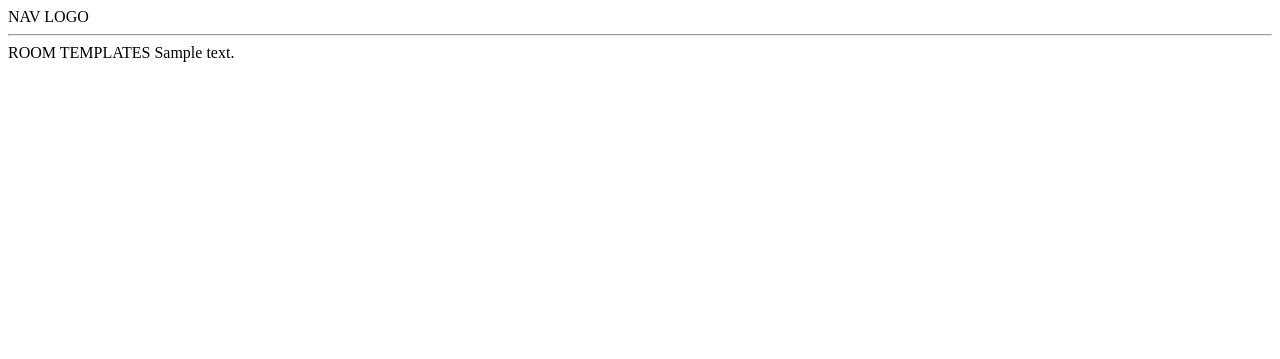
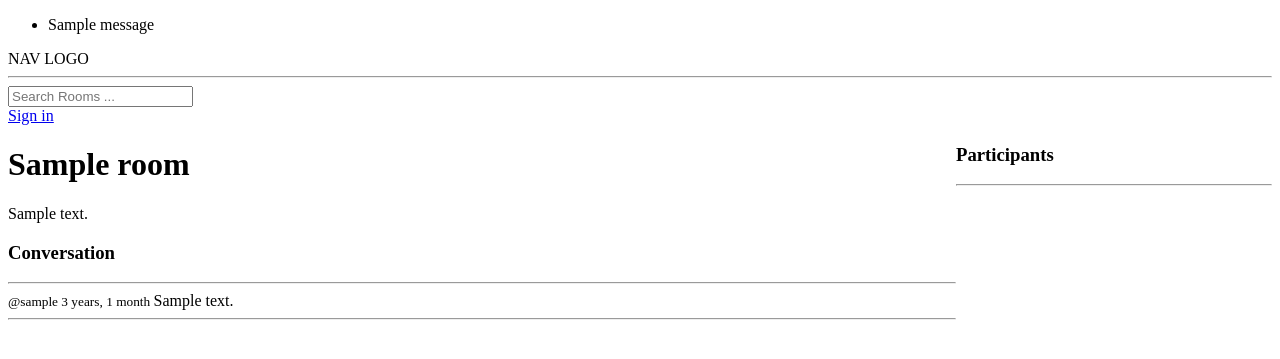
Before and after one commit to ka-dir/blinkit, a Django app: page /room/1 in a window 1280 px wide. Shown: the top 359 px of the page. Run offline with Django 4.2, Linux system fonts and the light colour scheme; tables that the repository leaves empty hold one stand-in row (values such as "Sample post"); one stand-in notice (Sample message) is shown.

Commit message:
chat messaging parts

```diff
--- a/base/models.py
+++ b/base/models.py
@@ -15,7 +15,7 @@ class Room(models.Model):
     topic = models.ForeignKey(Topic, on_delete=models.SET_NULL, null=True)
     name = models.CharField(max_length=200)
     description = models.TextField(null=True, blank=True)
-    # participants
+    participants = models.ManyToManyField(User, related_name='participants', blank=True, null=True)
     updated_at = models.DateTimeField(auto_now=True)
     created_at = models.DateTimeField(auto_now_add=True)
 
--- a/base/templates/base/home.html
+++ b/base/templates/base/home.html
@@ -24,14 +24,18 @@
 
         </div>
         <div>
+        <h5>{{ rooms_count }} rooms available</h5>
             <a href="{% url 'create-room' %}">Create Room</a>
 
             <div>
                 {% for room in rooms %}
                     <div>
+                    {% if request.user == room.host %}
 
                         <a href="{% url 'update-room' room.id %}">Edit</a>
                         <a href="{% url 'delete-room' room.id %}">Delete</a>
+
+                        {% endif %}
                         <span>@{{ room.host }}</span>
                         <a href="{% url 'room' room.id %}">{{ room.name }}</a>
                         <small> {{ room.topic.name }} </small>
--- a/base/templates/base/room.html
+++ b/base/templates/base/room.html
@@ -1,5 +1,39 @@
 {% extends 'main.html' %}
 {% block content %}
-    ROOM TEMPLATES
-    {{ room.description }}
+    <style>
+    .room-container{
+        display: grid;
+        grid-template-columns: 3fr 1fr;
+    }
+    </style>
+    <div class="room-container">
+    <div>
+        <h1> {{ room.name }} </h1>
+        <p> {{ room.description }} </p>
+
+        <div class="comment-wrapper">
+            <h3>Conversation</h3>
+            <hr>
+            {% for room_message in room_messages %}
+                <div>
+                    <small> @{{ room_message.user }} {{ room_message.created_at |timesince }} </small>
+                    {{ room_message.body }}
+                    <hr>
+                </div>
+            {% endfor %}
+        </div>
+        {% if request.user.is_authenticated %}
+            <div class="comment-form">
+                <form action="" method="post">
+                    {% csrf_token %}
+                    <input type="text" name="body" placeholder="Write your message here...">
+                </form>
+            </div>
+        {% endif %}
+    </div>
+    <div>
+        <h3>Participants</h3>
+        <hr>
+    </div>
+            </div>
 {% endblock content %}
--- a/base/urls.py
+++ b/base/urls.py
@@ -7,4 +7,7 @@ urlpatterns = [
     path('create-room/', views.create_room, name="create-room"),
     path('update-room/<str:pk>/', views.update_room, name="update-room"),
     path('delete-room/<str:pk>/', views.delete_room, name="delete-room"),
+    path('login/', views.login_user, name="login"),
+    path('logout/', views.logout_user, name="logout"),
+    path('register/', views.register_user, name="register"),
 ]
--- a/base/views.py
+++ b/base/views.py
@@ -1,18 +1,32 @@
 from django.shortcuts import render, redirect
-from .models import Room, Topic
+from django.http import HttpResponse
+from django.contrib import messages
+from .models import Room, Topic, Message
 from .forms import RoomForm
+from django.db.models import Q
+from django.contrib.auth.models import User
+from django.contrib.auth import authenticate, login, logout
+from django.contrib.auth.decorators import login_required
+from django.contrib.auth.forms import UserCreationForm
 
 
 # Create your views here.
 
 def home(request):
-    q = request.GET.get('q') if  request.GET.get('q') != None else ''
-    rooms = Room.objects.filter(topic__name__icontains=q)
+    q = request.GET.get('q') if request.GET.get('q') != None else ''
+    rooms = Room.objects.filter(
+        Q(topic__name__icontains=q) |
+        Q(name__icontains=q) |
+        Q(description__icontains=q)
+    )
     topics = Topic.objects.all()
-    context = {'rooms': rooms, 'topics': topics}
+    # rooms_count = Room.objects.count()
+    rooms_count = rooms.count()
+    context = {'rooms': rooms, 'topics': topics, 'rooms_count': rooms_count}
     return render(request, 'base/home.html', context)
 
 
+@login_required(login_url='login')
 def create_room(request):
     form = RoomForm()
     if request.method == "POST":
@@ -25,9 +39,12 @@ def create_room(request):
     return render(request, 'base/room-form.html', context)
 
 
+@login_required(login_url='login')
 def update_room(request, pk):
     room = Room.objects.get(id=pk)
     form = RoomForm(instance=room)
+    if request.user != room.host:
+        return HttpResponse('unauthorized')
     if request.method == "POST":
         # print(request.POST)
         form = RoomForm(request.POST, instance=room)
@@ -40,12 +57,66 @@ def update_room(request, pk):
 
 def room(request, pk):
     room = Room.objects.get(id=pk)
-    return render(request, 'base/room.html', {'room': room})
+    room_messages = room.message_set.all().order_by('-created_at')
+    if request.method == 'POST':
+        msgs = Message.objects.create(
+            user=request.user,
+            room=room,
+            body=request.POST.get('body')
+        )
+        return redirect('room', pk=room.id)
+    context = {'room': room, 'room_messages': room_messages}
+    return render(request, 'base/room.html', context)
 
 
+@login_required(login_url='login')
 def delete_room(request, pk):
     room = Room.objects.get(id=pk)
     if request.method == 'POST':
         room.delete()
         return redirect('home')
-    return render(request, 'base/delete_temps.html', {'obj': room})
+    return render(request, 'base/delete-temps.html', {'obj': room})
+
+
+def login_user(request):
+    page = 'login'
+    if request.user.is_authenticated:
+        return redirect('home')
+    if request.method == "POST":
+        username = request.POST.get('username').lower()
+        password = request.POST.get('password')
+        try:
+            user = User.objects.get(username=username)
+        except:
+            messages.error(request, 'username does not exist')
+        user = authenticate(request, username=username, password=password)
+        if user is not None:
+            login(request, user)
+            return redirect('home')
+        else:
+            messages.error(request, 'username or password does not exist')
+
+    context = {'page': page}
+    return render(request, 'base/login-register.html', context)
+
+
+def logout_user(request):
+    logout(request)
+    return redirect('home')
+
+
+def register_user(request):
+    form = UserCreationForm()
+    if request.method == 'POST':
+        form = UserCreationForm(request.POST)
+        if form.is_valid():
+            user = form.save(commit=False)
+            user.username = user.username.lower()
+            user.save()
+            login(request, user)  # to sign in the user
+            return redirect('home')
+        else:
+            messages.error(request, 'Oops! Error Occurred')
+    page = 'register'
+    context = {'page': page, 'form': form}
+    return render(request, 'base/login-register.html', context)
--- a/templates/main.html
+++ b/templates/main.html
@@ -5,6 +5,13 @@
     <title>BlinKit</title>
 </head>
 <body>
+{% if messages %}
+<ul class="messages">
+    {% for message in messages %}
+    <li>{{ message }}</li>
+    {% endfor %}
+</ul>
+{% endif %}
 {% include 'navbar.html' %}
 
 {% block content %}
--- a/templates/navbar.html
+++ b/templates/navbar.html
@@ -1,2 +1,11 @@
 NAV LOGO
 <hr>
+<form action="{% url 'home' %}" method="get">
+    <input type="text" name="q" placeholder="Search Rooms ...">
+</form>
+{% if request.user.is_authenticated %}
+    <p>Hello {{ request.user }}</p>
+    <a href="{% url 'logout' %}">Sign out</a>
+    {% else %}
+    <a href="{% url 'login' %}">Sign in</a>
+{% endif %}
```
Also changed, not shown: base/templates/base/login-register.html (added, +32 -0 lines), base/migrations/0008_room_participants.py (added), base/templates/base/delete-temps.html (renamed from base/templates/base/delete_temps.html).
